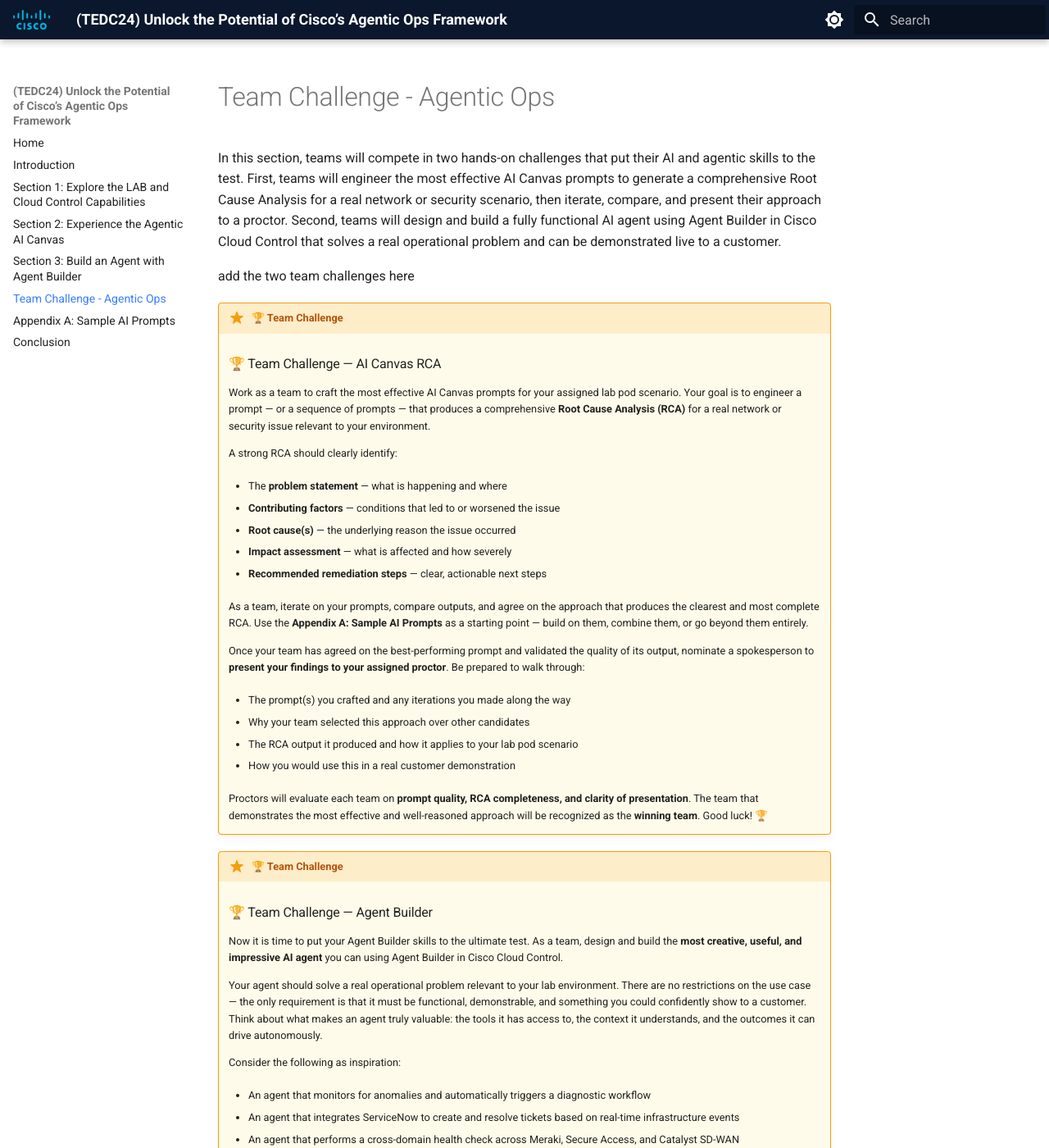
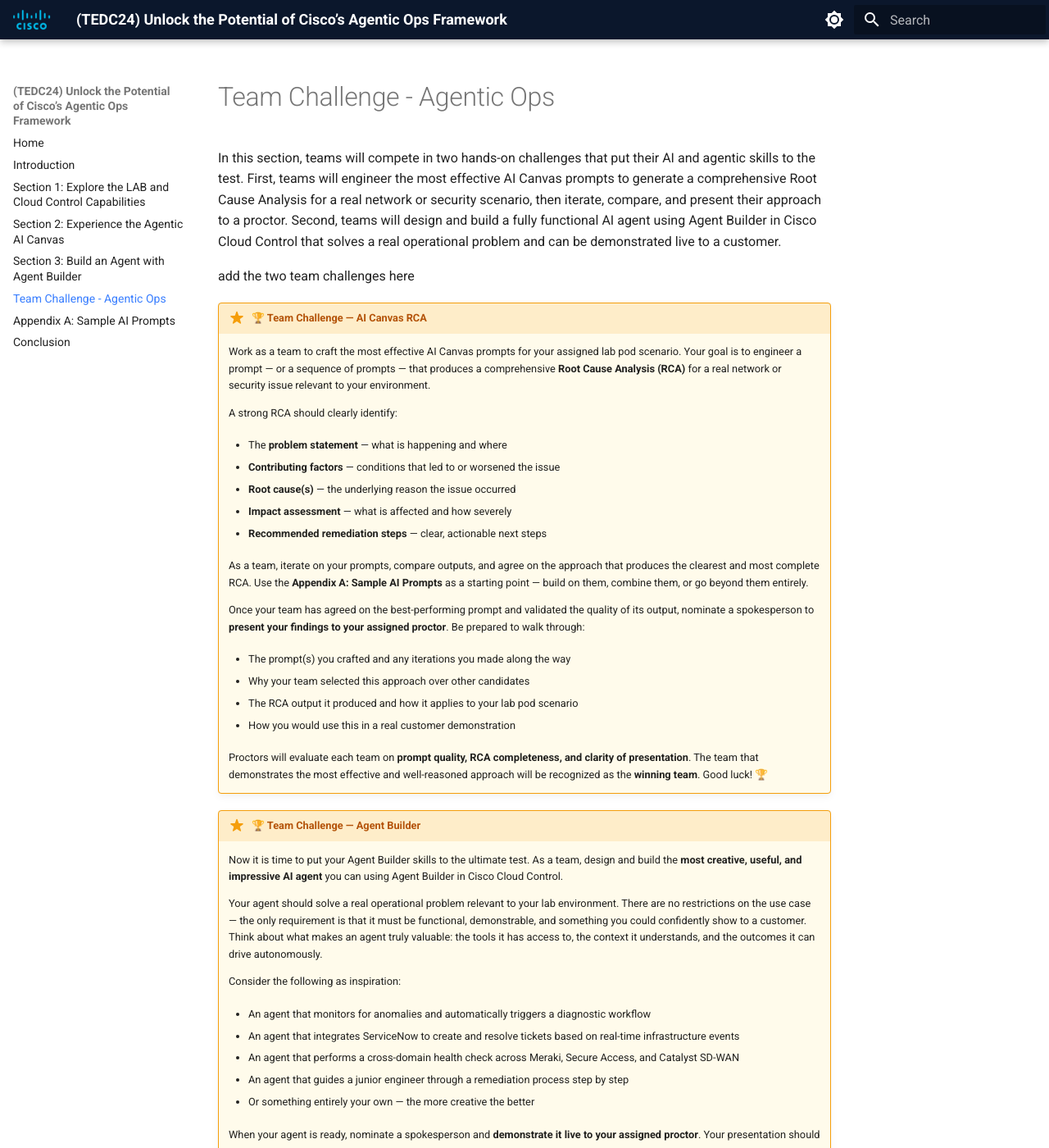
Before and after one commit to mokuma56/tedcn24-01-fy27, an MkDocs documentation site: the page built from docs/team-challenge-agentic-ops/index.md, in a window 1280 px wide and 1400 px high. Shown: the whole window at 82% size. Built offline with MkDocs 1.6.1 and Material for MkDocs 9.7.7, drawn with Linux system fonts in a browser that asks for light colours.

Commit message:
Update lab guide — 2026-07-22 15:26

```diff
--- a/docs/team-challenge-agentic-ops/index.md
+++ b/docs/team-challenge-agentic-ops/index.md
@@ -4,9 +4,7 @@
 
 add the two team challenges here
 
-!!! team-challenge "🏆 Team Challenge"
-    ### 🏆 Team Challenge — AI Canvas RCA
-
+!!! team-challenge "🏆 Team Challenge — AI Canvas RCA"
     Work as a team to craft the most effective AI Canvas prompts for your assigned lab pod scenario. Your goal is to engineer a prompt — or a sequence of prompts — that produces a comprehensive **Root Cause Analysis (RCA)** for a real network or security issue relevant to your environment.
 
     A strong RCA should clearly identify:
@@ -35,9 +33,7 @@
 
     Proctors will evaluate each team on **prompt quality, RCA completeness, and clarity of presentation**. The team that demonstrates the most effective and well-reasoned approach will be recognized as the **winning team**. Good luck! 🏆
 
-!!! team-challenge "🏆 Team Challenge"
-    ### 🏆 Team Challenge — Agent Builder
-
+!!! team-challenge "🏆 Team Challenge — Agent Builder"
     Now it is time to put your Agent Builder skills to the ultimate test. As a team, design and build the **most creative, useful, and impressive AI agent** you can using Agent Builder in Cisco Cloud Control.
 
     Your agent should solve a real operational problem relevant to your lab environment. There are no restrictions on the use case — the only requirement is that it must be functional, demonstrable, and something you could confidently show to a customer. Think about what makes an agent truly valuable: the tools it has access to, the context it understands, and the outcomes it can drive autonomously.
```
